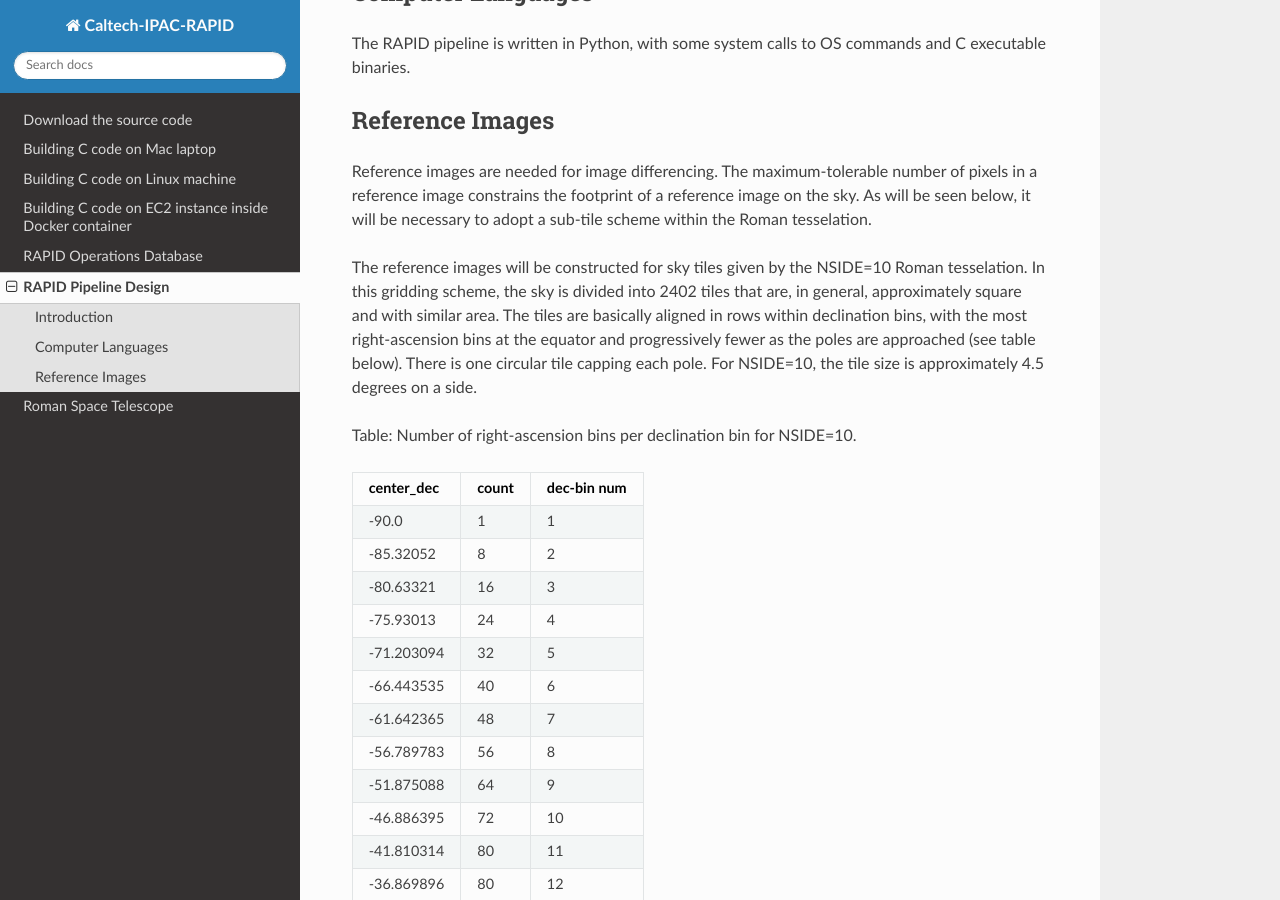
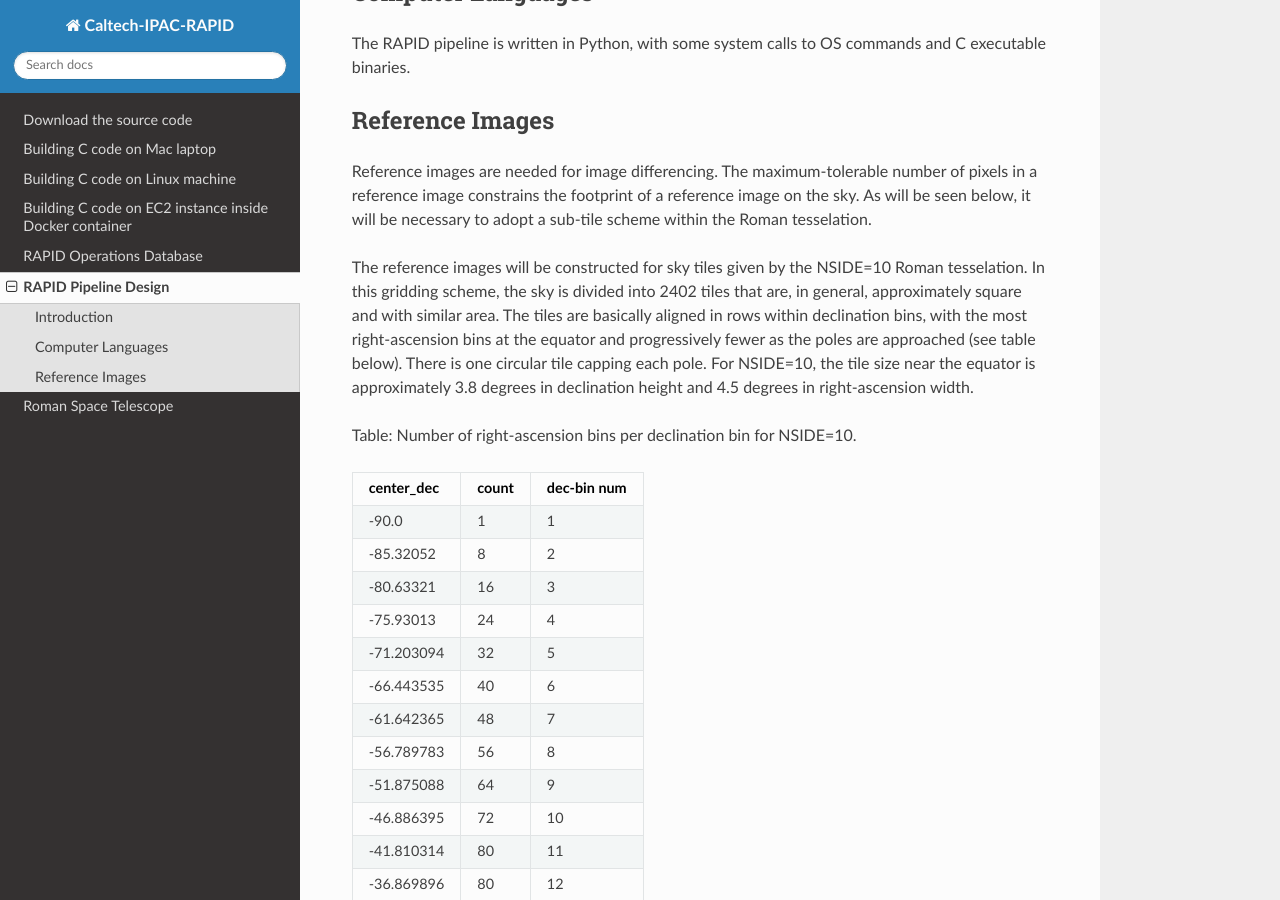
Before and after one commit to Caltech-IPAC/rapid, a Sphinx documentation site: the page built from docs/source/pl/pl.rst, in a window 1280 px wide and 900 px high, scrolled down 389 px. Built offline with Sphinx 7.4.7 and the Read the Docs theme 2.0.0, drawn with Linux system fonts in a browser that asks for light colours.

Commit message:
Further refined the approximate size of sky tile.

```diff
--- a/docs/source/pl/pl.rst
+++ b/docs/source/pl/pl.rst
@@ -28,7 +28,8 @@ approximately square and with similar area.
 The tiles are basically aligned in rows within declination bins, with the most right-ascension
 bins at the equator and progressively fewer as
 the poles are approached (see table below).  There is one circular tile capping each pole.
-For NSIDE=10, the tile size is approximately 4.5 degrees on a side.
+For NSIDE=10, the tile size near the equator is approximately 3.8 degrees in declination height
+and 4.5 degrees in right-ascension width.
 
 
 Table: Number of right-ascension bins per declination bin for NSIDE=10.
```
